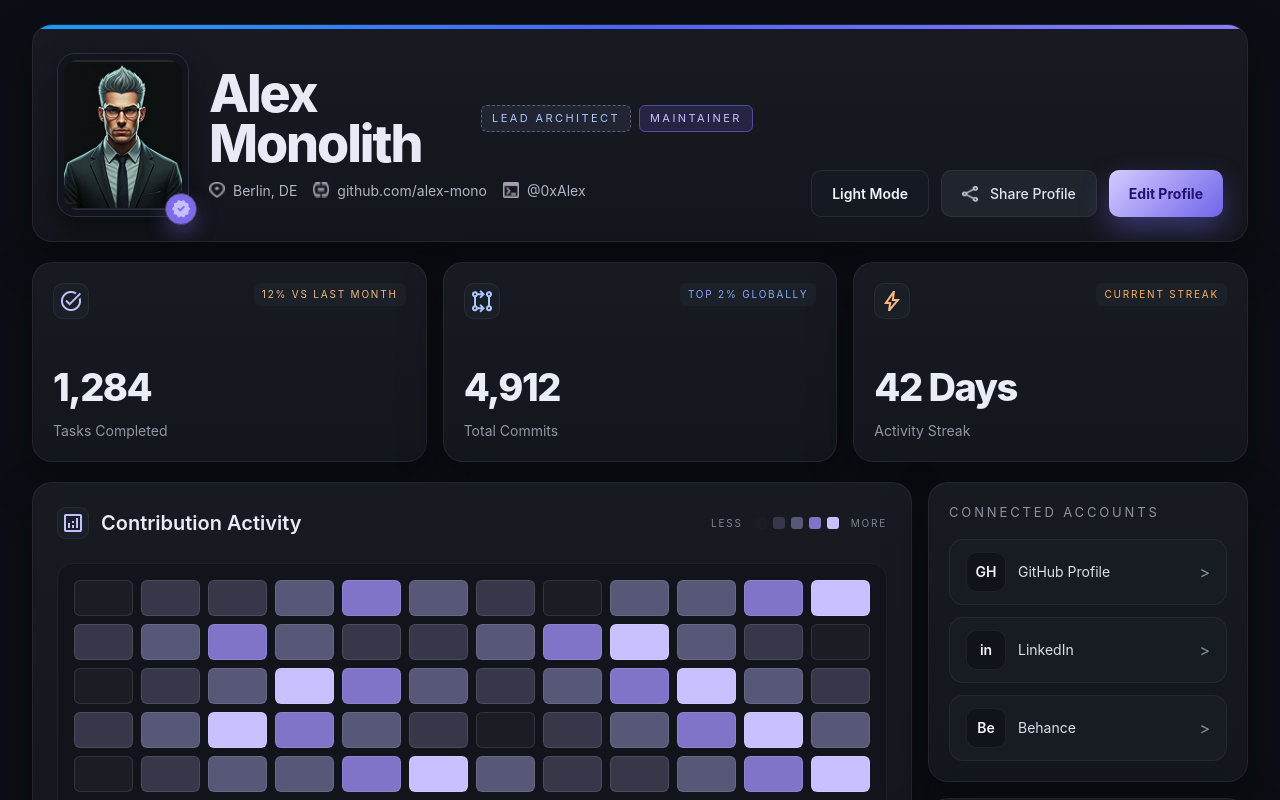
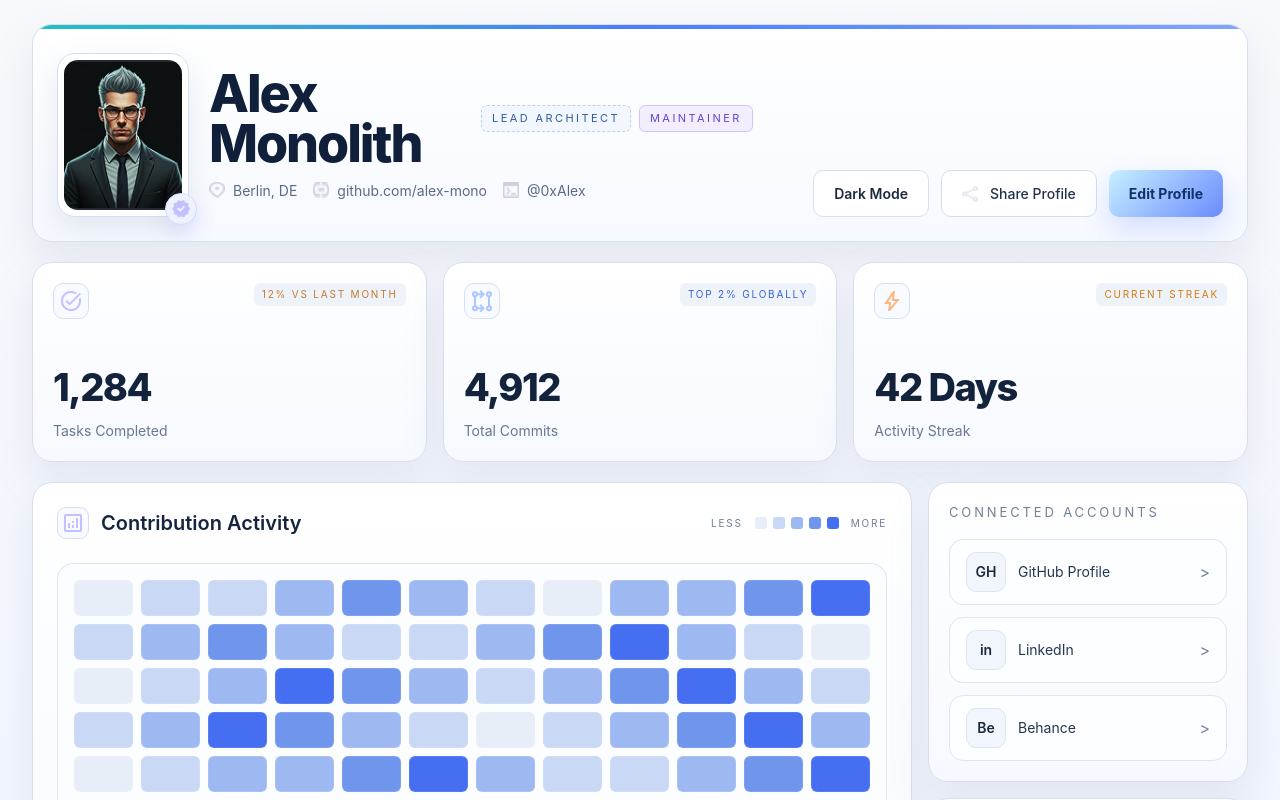
Before and after one commit to forger6969/gitluma, a React (Vite) app in the folder frontend/: page /profile in a window 1280 px wide. Shown: the top 800 px of the page. Built offline with nearby package versions, Linux system fonts and the light colour scheme; no server answers.

Commit message:
azizdan pull qimoqchiman

```diff
--- a/frontend/src/pages/Profile.jsx
+++ b/frontend/src/pages/Profile.jsx
@@ -1,4 +1,5 @@
-import React, { useState } from 'react'
+import React from 'react'
+import { useDispatch, useSelector } from 'react-redux'
 import alex from "../assets/Alex Monolith.png"
 import img from "../assets/Icon (1).png"
 import img2 from "../assets/Icon (2).png"
@@ -9,6 +10,7 @@ import icon1 from "../assets/Icon (5).png"
 import icon2 from "../assets/Icon (6).png"
 import icon3 from "../assets/Icon (7).png"
 import icon4 from "../assets/Icon (8).png"
+import { toggleTheme } from "../store/slices/themeSlice"
 
 const stats = [
   {
@@ -164,7 +166,8 @@ const themes = {
 const baseCardClass = 'rounded-[20px] border'
 
 const Profile = () => {
-  const [mode, setMode] = useState('dark')
+  const dispatch = useDispatch()
+  const mode = useSelector((state) => state.theme.mode)
   const theme = themes[mode]
 
   return (
@@ -224,7 +227,7 @@ const Profile = () => {
 
             <div className='flex flex-col gap-3 sm:flex-row lg:justify-end'>
               <button
-                onClick={() => setMode((prev) => (prev === 'dark' ? 'light' : 'dark'))}
+                onClick={() => dispatch(toggleTheme())}
                 className={`inline-flex items-center justify-center gap-2 rounded-[10px] border px-5 py-3 text-[14px] font-semibold transition-colors duration-300 ${theme.toggleButton}`}
               >
                 {mode === 'dark' ? 'Light Mode' : 'Dark Mode'}
--- a/frontend/src/pages/Projekt.jsx
+++ b/frontend/src/pages/Projekt.jsx
@@ -1,11 +1,13 @@
-import React, { useEffect, useState } from "react";
+import React, { useEffect } from "react";
 import { Link } from "react-router-dom";
 import { useDispatch, useSelector } from "react-redux";
 import { getProjects } from "../store/slices/projectsSlice";
+import { toggleTheme } from "../store/slices/themeSlice";
 
 const Projekt = () => {
   const dispatch = useDispatch();
-  const [isDarkMode, setIsDarkMode] = useState(false);
+  const mode = useSelector((state) => state.theme.mode);
+  const isDarkMode = mode === "dark";
   const projects = useSelector((state)=> state.projects.projects)
   const loading = useSelector((state) => state.projects.loading);
   const error = useSelector((state) => state.projects.error);
@@ -96,7 +98,7 @@ const Projekt = () => {
           <div className="flex items-center gap-3">
             <button
               type="button"
-              onClick={() => setIsDarkMode((prev) => !prev)}
+              onClick={() => dispatch(toggleTheme())}
               className="rounded-xl px-4 py-2 text-sm font-semibold transition"
               style={{
                 backgroundColor: theme.panelBg,
```
